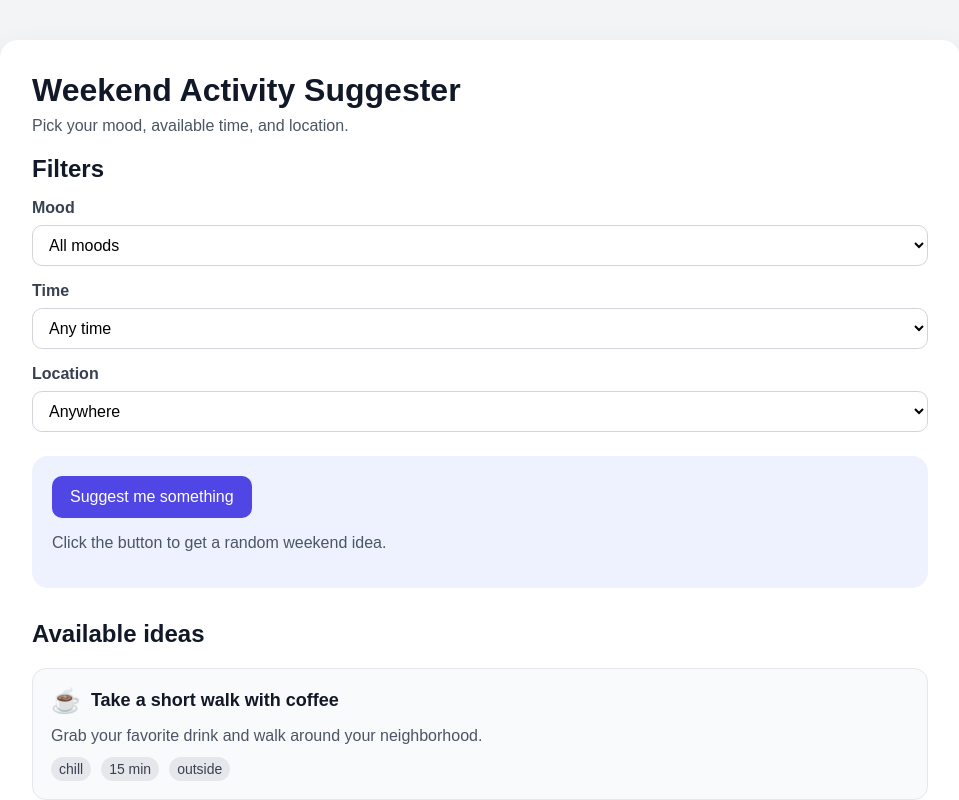
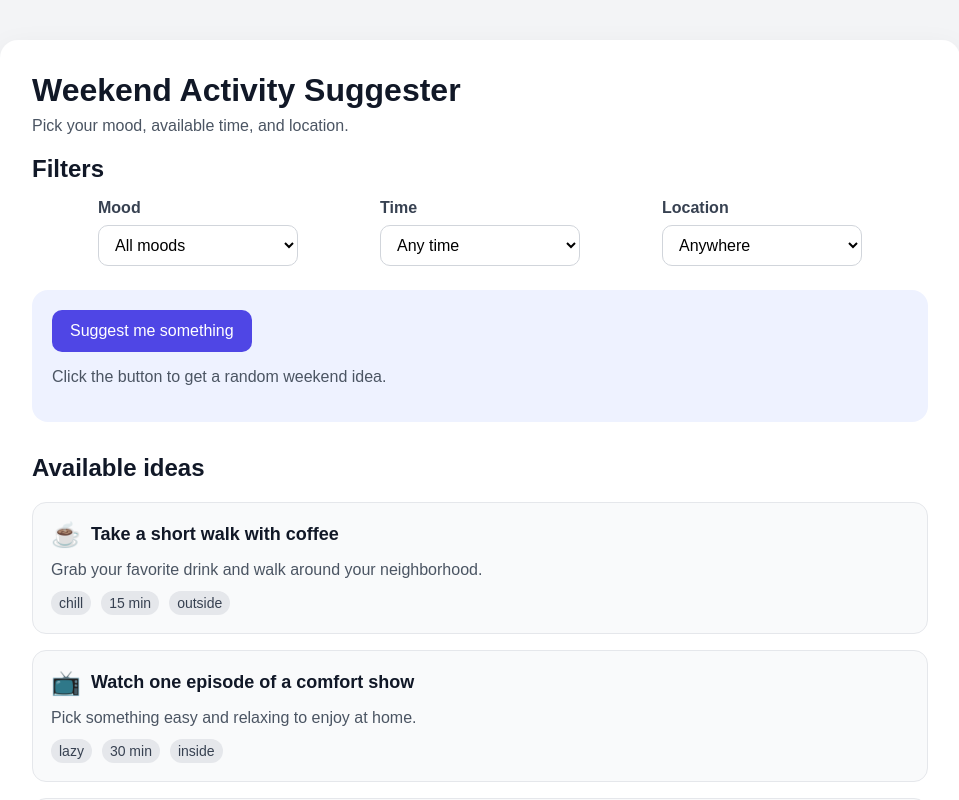
Before and after one commit to chiffa-fox/ReactWorkshop-WeekendActivitySuggester, a React (Vite) app: page / in a window 1280 px wide. Shown: the top 800 px of the page, without its empty margins (160-1119 px from the left). Built offline with nearby package versions, Linux system fonts and the light colour scheme.

Commit message:
Restyle filters

```diff
--- a/src/App.css
+++ b/src/App.css
@@ -124,8 +124,10 @@
 }
 
 .filters-grid {
-    display: grid;
-    grid-template-columns: 1fr;
+    display: flex;
+    flex-direction: row;
+    align-items: center;
+    justify-content: space-evenly;
     gap: 16px;
 }
 
@@ -137,7 +139,7 @@
 }
 
 .filter-group select {
-    width: 100%;
+    width: 200px;
     padding: 10px 12px;
     font-size: 16px;
     border: 1px solid #d1d5db;
```
